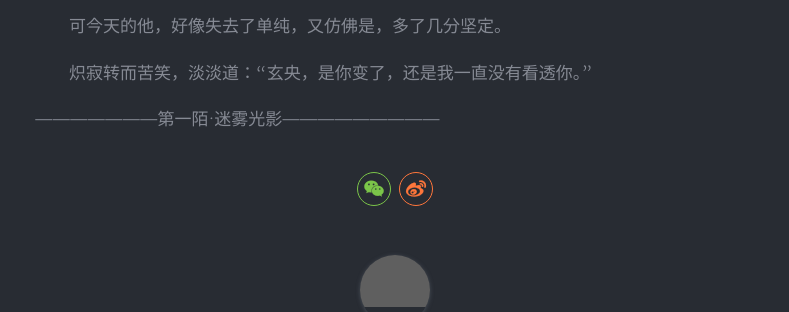
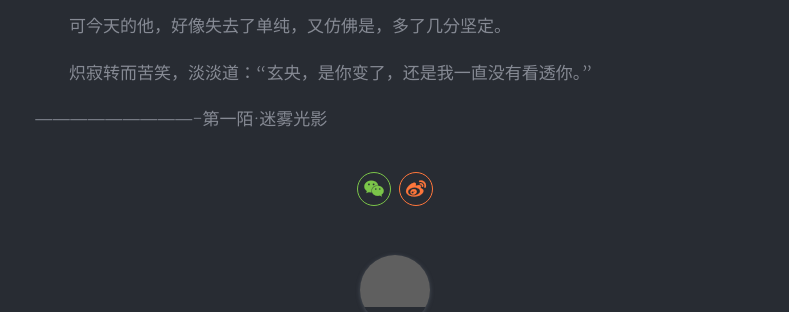
Before and after one commit to flora715/flora715.github.io, a Jekyll site: the page built from _posts/2020-01-27-冥界重生.md, in a window 1280 px wide and 900 px high, scrolled down 28390 px. Shown: the part 151-463 px from the top of the window, without its empty margins (245-1034 px from the left). Built offline with Jekyll 4.4.1, drawn with Linux system fonts in a browser that asks for light colours; nearby versions of some CDN libraries; a style sheet for code colours, icons or effects is not loaded; grey boxes are pictures that could not be loaded.

```diff
--- a/_posts/2020-01-27-冥界重生.md
+++ b/_posts/2020-01-27-冥界重生.md
@@ -3,7 +3,7 @@ layout: post
 title: '冥界重生&1'
 subtitle: '第一陌·迷雾光影'
 date: 2020-01-27
-cover: 'https://i.loli.net/2020/01/27/ryHzwb1QELgCFsm.jpg'
+cover: 'https://i.loli.net/2020/02/20/8V5IZwUBEdglxT9.png'
 tags: renascence&
 ---
 <br/>
@@ -853,4 +853,4 @@ tags: renascence&
 　　炽寂转而苦笑，淡淡道：“玄央，是你变了，还是我一直没有看透你。”
 
 
----------------------第一陌·迷雾光影---------------------------
+----------------------------第一陌·迷雾光影
```
